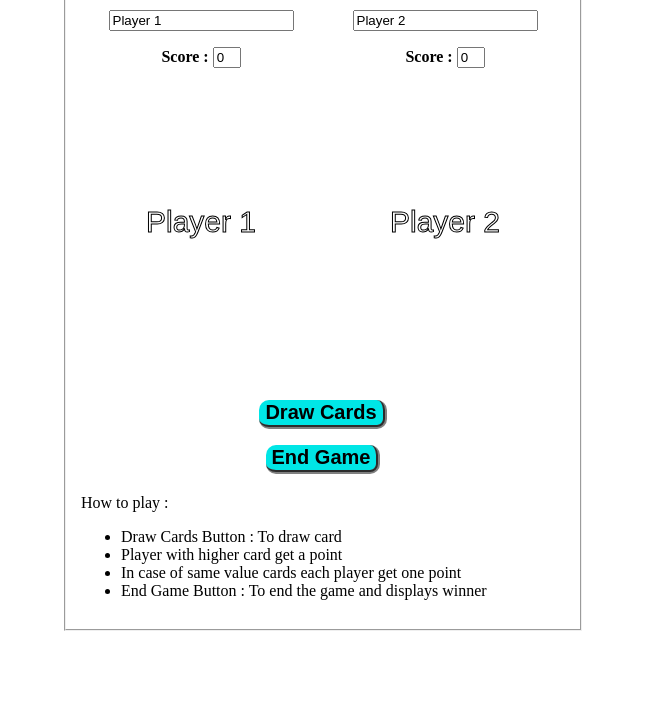
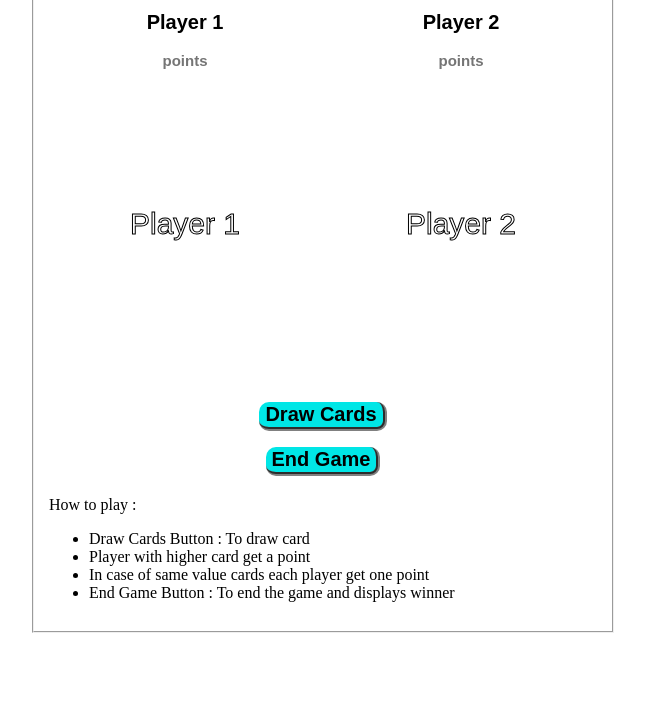
Before and after one commit to manuTRON/manuTRON.github.io, a plain HTML site: page index.html in a window 1280 px wide. Shown: the part 92-800 px from the top of the page, without its empty margins (317-962 px from the left). Drawn offline with nearby package versions, Linux system fonts and the light colour scheme.

Commit message:
Update index.html

```diff
--- a/index.html
+++ b/index.html
@@ -34,6 +34,23 @@
             /*animation-duration: 3s;
                 animation-name: slidein;*/
         }
+        .scr{
+            font-size: 15px;
+            font-weight: bolder;
+            border: 0px;
+        }
+        .scr:focus{
+            outline: none;
+        }
+        .pl_name:focus{
+            outline: none;
+        }
+        .pl_name{
+            font-size: 20px;
+            font-weight: bolder;
+            text-align: center;
+            border: 0px;
+        }
     </style>
 </head>
 
@@ -50,27 +67,27 @@
             </tr>
             <tr>
                 <th>
-                    <input type="text" value="Player 1" id="p1_name">
+                    <input type="text" value="Player 1" class="pl_name" id="p1_name">
                     <p></p>
-                    Score : <input id="s1" type="text" style="width: 20px;" value="0" readonly>
+                    <input id="s1" type="text" style="text-align: center;" placeholder="points" class="scr" readonly>
                 </th>
                 <th>
-                    <input type="text" value="Player 2" id="p2_name">
+                    <input type="text" value="Player 2" class="pl_name" id="p2_name">
                     <p></p>
-                    Score : <input id="s2" type="text" style="width: 20px;" value="0" readonly>
+                    <input id="s2" type="text" style="text-align: center;" placeholder="points" class="scr" readonly>
                 </th>
             </tr>
             <tr>
-                <td>
+                <th>
                     <canvas id="myCanvas1" width="240" height="320">
                         Your browser does not support the HTML5 canvas tag.
                     </canvas>
-                </td>
-                <td>
+                </th>
+                <th>
                     <canvas id="myCanvas2" width="240" height="320">
                         Your browser does not support the HTML5 canvas tag.
                     </canvas>
-                </td>
+                </th>
             </tr>
             <tr>
                 <th colspan="2">
```
